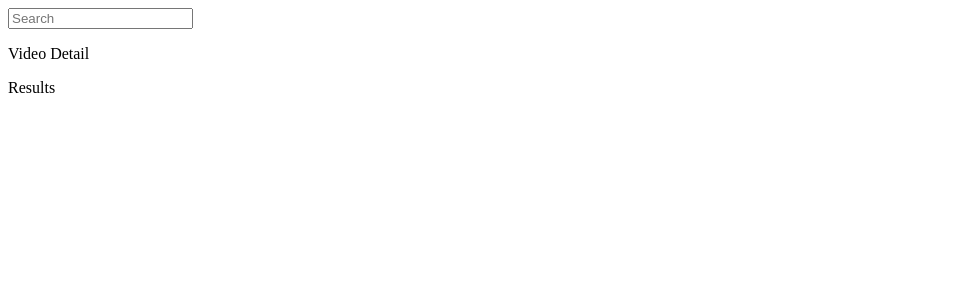
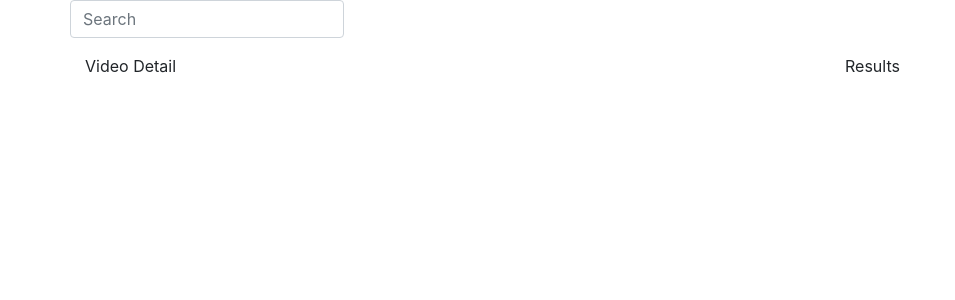
Before and after one commit to andreapdev/reactube, a React (Create React App) app: page / in a window 1280 px wide. Shown: the top 300 px of the page, without its empty margins (0-955 px from the left). Built offline with nearby package versions, Linux system fonts and the light colour scheme.

Commit message:
videoItemComponent

```diff
--- a/src/components/VideoDetail.js
+++ b/src/components/VideoDetail.js
@@ -3,7 +3,7 @@ import {Col} from 'react-bootstrap';
 
 function VideoDetail (props) {
     return (
-        <Col >
+        <Col xs={8}>
             <p>Video Detail</p>
         </Col>
     );
--- a/src/components/VideoItem.js
+++ b/src/components/VideoItem.js
@@ -1,12 +1,19 @@
 import React from 'react';
-import {Card} from 'react-bootstrap'
+import {Card, Image} from 'react-bootstrap'
 function VideoItem (props) {
     const videoTitle=props.videoResults[props.id].snippet.title;
     const videoThumbnail=props.videoResults[props.id].snippet.thumbnails.default.url;
+    const thumbnailHeight=props.videoResults[props.id].snippet.thumbnails.default.height;
+    const thumbnailWidth=props.videoResults[props.id].snippet.thumbnails.default.width;
+
+    console.log(thumbnailHeight, thumbnailWidth)
     return (
-        <Card>
-            <p>{videoTitle}</p>
-            <img src={videoThumbnail} alt={videoTitle} />
+        <Card >
+            <Card.Title>{videoTitle}</Card.Title>
+            <div>
+            <Image className="embed-responsive embed-responsive-4by3" src={videoThumbnail} alt={videoTitle}  />
+            </div>
+
         </Card>
     );
 }
--- a/src/components/VideoList.js
+++ b/src/components/VideoList.js
@@ -1,4 +1,6 @@
 import VideoItem from './VideoItem';
+import {Col} from 'react-bootstrap';
+import React from 'react';
 
 function VideoList (props) {
     console.log(props.videoResults);
@@ -10,10 +12,10 @@ function VideoList (props) {
         return [arrItems];
     }
     return (
-        <div>
+        <Col xs={4}>
             <p>Results</p>
             <ItemList />
-        </div>
+        </Col>
     );
 }
 
--- a/src/index.js
+++ b/src/index.js
@@ -3,6 +3,7 @@ import ReactDOM from 'react-dom';
 import './index.css';
 import App from './App';
 import reportWebVitals from './reportWebVitals';
+import 'bootstrap/dist/css/bootstrap.min.css';
 
 ReactDOM.render(
   <React.StrictMode>
```
Also changed, not shown: 1 other file (tests, documents, lock files or other folders).
